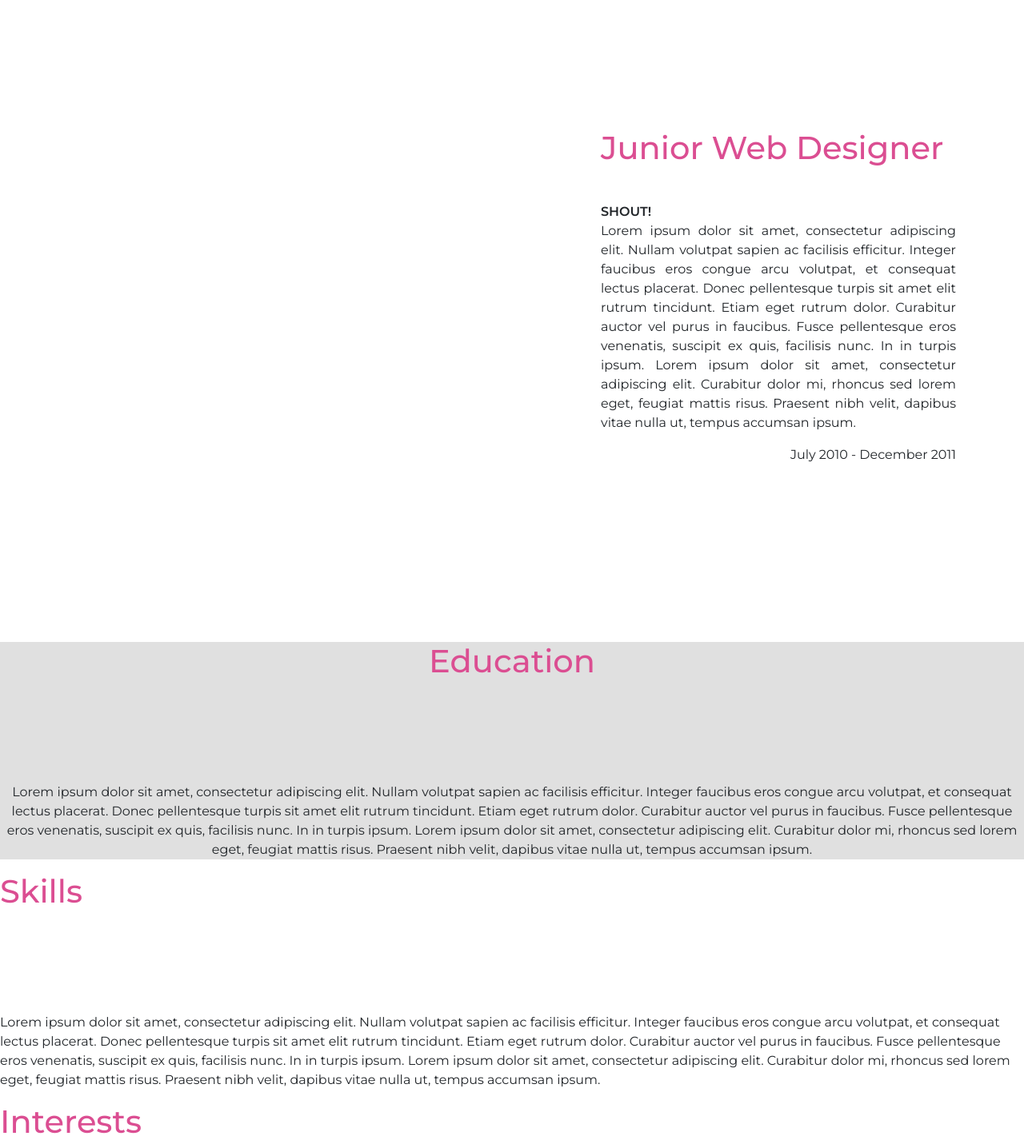
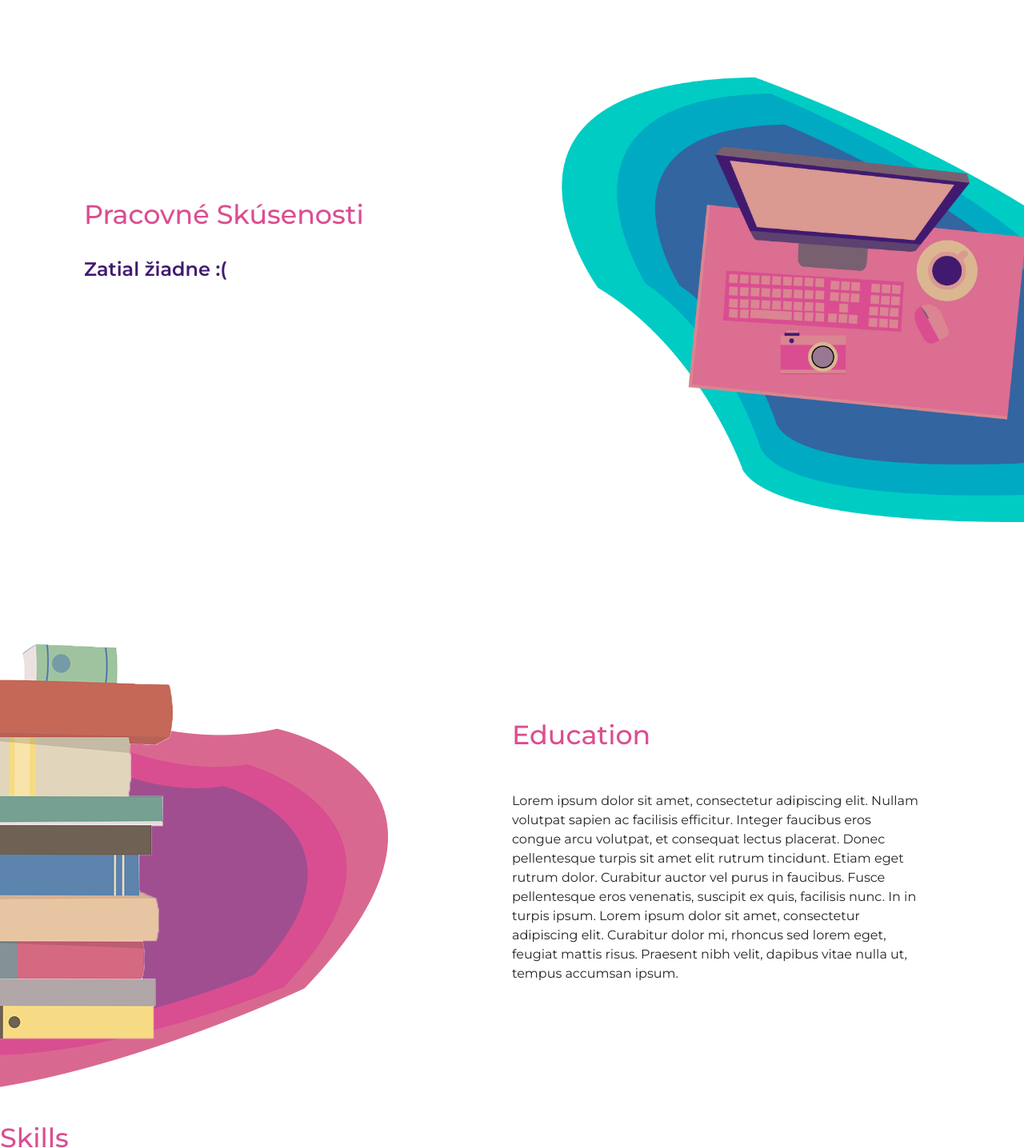
Before and after one commit to lukasPisarcik/lukasPisarcik.github.io, a plain HTML site: page index.html in a window 1280 px wide. Shown: the part 720-2156 px from the top of the page at 80% size. Drawn offline with nearby package versions, Linux system fonts and the light colour scheme.

Commit message:
illutrations

```diff
--- a/index.html
+++ b/index.html
@@ -26,22 +26,22 @@
     <div class="collapse navbar-collapse" id="collapsibleNavbar">
       <ul class="navbar-nag">
         <li class="nav-itej">
-          <a class="nav-link" href="#about">About</a>
+          <a class="nav-link" href="#about">O mne</a>
         </li>
         <li class="nav-itej">
-          <a class="nav-link" href="#experience">Experience</a>
+          <a class="nav-link" href="#experience">Pracovné skúsenosti</a>
         </li>
         <li class="nav-itej">
-          <a class="nav-link" href="#education">Education</a>
+          <a class="nav-link" href="#education">Vzdelanie</a>
         </li>
         <li class="nav-itej">
           <a class="nav-link" href="#skills">Skills</a>
         </li>
         <li class="nav-itej">
-          <a class="nav-link" href="#interests">Interests</a>
+          <a class="nav-link" href="#interests">Záujmy</a>
         </li>
         <li class="nav-itej">
-          <a class="nav-link" href="#contact">Contact</a>
+          <a class="nav-link" href="#contact">Kontakt</a>
         </li>
       </ul>
     </div>
@@ -69,30 +69,34 @@
 
 
 
-  <div class="container mt-5">
+
 
 
 
     <section class="experience-hlavne">
       <div class="Experience-moje">
-        <div>
-          <h1>Junior Web Designer</h1>
-          <div class="subheading">SHOUT!</div>
-          <p>
-            Lorem ipsum dolor sit amet, consectetur adipiscing elit. Nullam volutpat sapien ac facilisis efficitur. Integer faucibus
-            eros congue arcu volutpat, et consequat lectus placerat. Donec pellentesque turpis sit amet elit rutrum tincidunt.
-            Etiam eget rutrum dolor. Curabitur auctor vel purus in faucibus. Fusce pellentesque eros venenatis, suscipit
-            ex quis, facilisis nunc. In in turpis ipsum. Lorem ipsum dolor sit amet, consectetur adipiscing elit. Curabitur
-            dolor mi, rhoncus sed lorem eget, feugiat mattis risus. Praesent nibh velit, dapibus vitae nulla ut, tempus accumsan
-            ipsum.
-          </p>
+        <div class="exp-text">
+          <h1>Pracovné Skúsenosti</h1>
+          <h2>Zatial žiadne :(</h2>
+
+
         </div>
-        <div class="date text-md-right">July 2010 - December 2011</div>
+
       </div>
+      <div class="exp-img">
+        <img src="experience.png" height="700px">
+      </div>
+
+
     </section>
-  </div>
+
+
 
     <section class="education">
+      <div class="edu-img">
+      <img src="vzdelanie.png" height="700px">
+    </div>
+      <div class="edu-text">
       <h1>Education</h1>
       <p>
         Lorem ipsum dolor sit amet, consectetur adipiscing elit. Nullam volutpat sapien ac facilisis efficitur. Integer faucibus
@@ -101,6 +105,7 @@
         facilisis nunc. In in turpis ipsum. Lorem ipsum dolor sit amet, consectetur adipiscing elit. Curabitur dolor mi,
         rhoncus sed lorem eget, feugiat mattis risus. Praesent nibh velit, dapibus vitae nulla ut, tempus accumsan ipsum.
       </p>
+      </div>
     </section>
 
     <section id="skills">
--- a/main.css
+++ b/main.css
@@ -88,27 +88,58 @@ h1{
   color: #db4e92;
   margin-bottom: 10%;
   font-family:  'Montserrat', sans-serif;
+  font-size: 25pt;
+}
+
+h2{
+  color: #411a70;
+  font-size: 18pt;
+  font-weight: 600;
 }
 
 .Experience-moje{
   max-width: 40%;
-  text-align: justify;
-  margin-left: 60%;
+  text-align: left;
+  position: absolute;
+}
+
+.exp-img{
+  width: 100%;
+  text-align: right;
+  float: left;
+}
+
+.experience-hlavne{
+  max-width: 100%;
+  margin-top: 5%;
 
 
 }
 
-.experience-hlavne{
-  max-width: 100%;
-  margin-top: 20%;
-  margin-bottom: 20%;
+.exp-text {
+  width: 100%;
+  margin-top: 70%;
+  margin-left: 30%;
 
 }
 
 .education{
-  text-align: center;
+  text-align: left;
   width: 100%;
-  background-color: rgb(224, 224, 224);
+
+}
+
+.edu-text{
+  width: 40%;
+  margin-top: 70%;
+  margin-left: 50%;
+  position: absolute;
+}
+
+.edu-img{
+  width: 100%;
+  text-align: left;
+  float: right;
 }
 
 .container {
```
Also changed, not shown: experience.png (added), vzdelanie.png (added).
